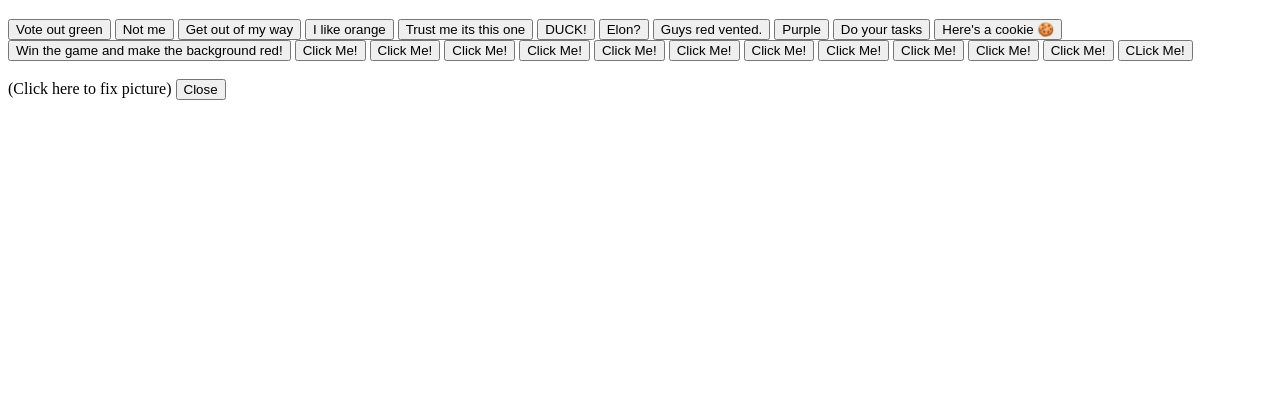
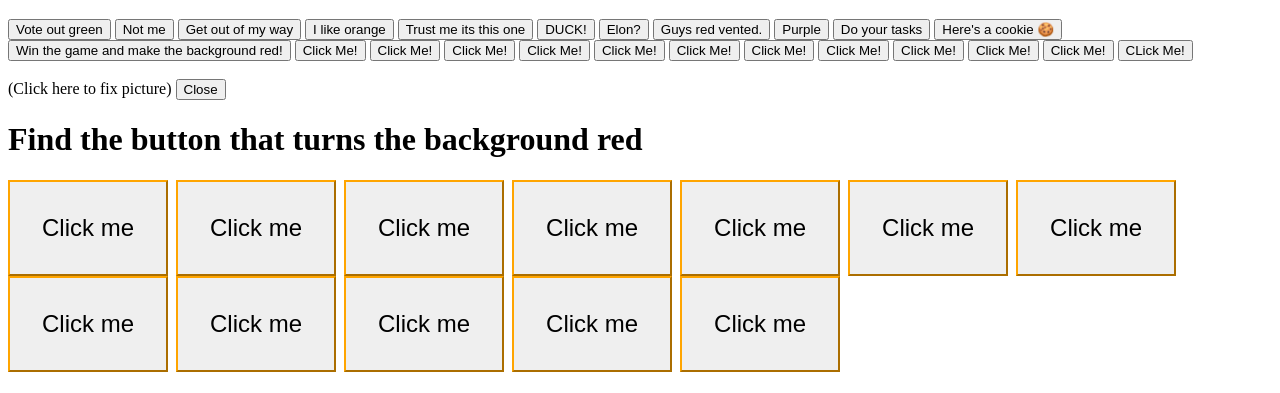
Before and after one commit to ZDietz28/buttons2020, a plain HTML site: page index.html in a window 1280 px wide. Shown: the part 982-1375 px from the top of the page. Before the commit the page ends 1090 px from the top, so only its background shows below. Drawn offline with Linux system fonts and the light colour scheme.

Commit message:
Update index.html

```diff
--- a/index.html
+++ b/index.html
@@ -18,6 +18,45 @@
       img.Juan {
         display: none;
       }
+	.buttonStyle {
+	  color: black;
+	  text-align: center;
+	  padding: 32px;
+	  border-color: orange;
+	  font-size: 75%;
+	  transition: font-size 2s;
+	}
+	.button:hover {
+	  font-size: 100%;
+	}
+	.button4 {
+	  transition: padding 2s;
+	}
+	.button4:hover {
+	  padding: 10px
+	}
+	.button5:hover {
+	  background-color: orange;
+	}
+	.button6:hover {
+	  position: relative;
+	  top: 20px;
+	}
+	.button7 {
+	  transition: transform 2s;
+	}
+	.button7:hover {
+	  transform: rotate(180deg);
+	}
+	.button8 {
+	  transition: transform 2s;
+	}
+	.button8:hover {
+	  transform: rotateY(180deg);
+	}
+	.pHello {
+	  display: none;
+	}
       #hidden1 {
 			display: none;
 		}
@@ -392,5 +431,20 @@
       }
 
     </script>
+	<script src="script.js"></script>
+    	<h1 id ="header">Find the button that turns the background red<h1>
+    	<button id ="button8Click" class = "buttonStyle" onclick= "document.getElementById('header').style.color = 'lightblue'">Click me</button>
+    	<button id = "buttonColor" class = "buttonStyle" onclick= "document.body.style.backgroundColor = 'red'">Click me</button>
+    	<button class = "buttonStyle" onclick= "document.getElementById('header').style.textAlign = 'right'">Click me</button>
+    	<button id = "buttonDisplay" class = "buttonStyle button4" onclick= "document.getElementById('hiddenText').style.display = 'block'">Click me</button>
+    	<button class = "buttonStyle button5" onclick= "document.getElementById('header').style.fontFamily = 'Helvetica'">Click me</button>
+    	<button class = "buttonStyle button6" onclick= "document.getElementById('buttonDisplay').style.display = 'none'">Click me</button>
+    	<button class = "buttonStyle button7" onclick= "document.getElementById('header').style.transform = 'rotate(180deg)'">Click me</button>
+    	<button class = "buttonStyle button8" onclick= "document.getElementById('buttonColor').style.backgroundColor = 'red'">Click me</button>
+    	<button id = "buttonShadow" class = "buttonStyle" onclick= "document.getElementById('buttonRadius').style.borderRadius = '90px'">Click me</button>
+    	<button id = "buttonRadius" class = "buttonStyle" onclick= "document.getElementById('buttonGradient').style.backgroundImage = 'linear-gradient(red, yellow)'">Click me</button>
+    	<button id = "buttonTextShadow" class = "buttonStyle" onclick= "document.getElementById('buttonShadow').style.boxShadow = '3px 3px gray'">Click me</button>
+    	<button id = "buttonGradient" class = "buttonStyle" onclick= "document.getElementById('buttonTextShadow').style.textShadow = '2px 2px gray'">Click me</button>
+    	<p id = "hiddenText" class = "pHello">Hello</p>
   </body>
 </html>
```
